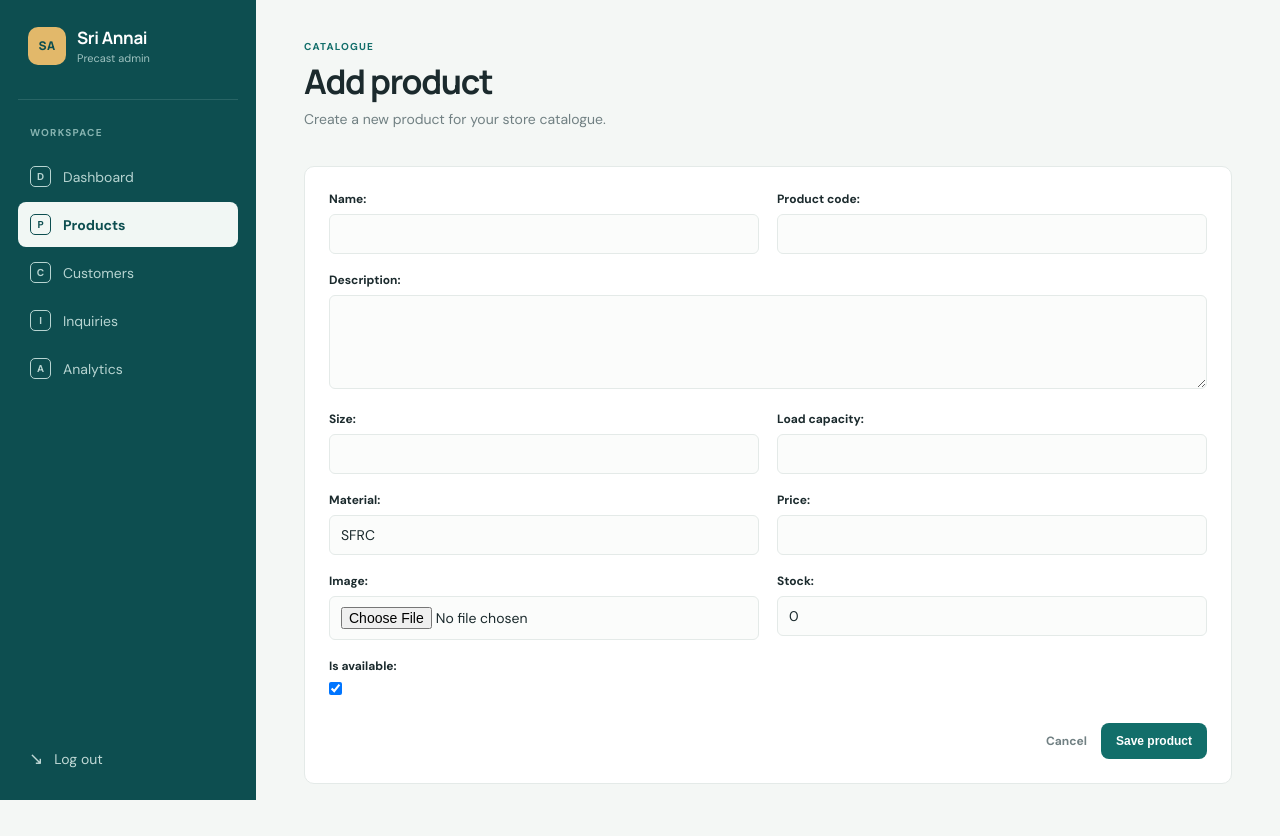
After one commit to srirajaguru/ecommerce---platform, a Django app: page /dashboard/products/add/ in a window 1280 px wide. The commit adds this page. Run offline with Django 5.2, Linux system fonts and the light colour scheme; a user stored in the database is signed in.

Commit message:
feat : Update the admin dashboard to add product

```diff
--- a/config/dashboard/urls.py
+++ b/config/dashboard/urls.py
@@ -10,5 +10,30 @@ urlpatterns = [
         views.dashboard_view,
         name='dashboard'
     ),
+    path(
+        'dashboard/products/',
+        views.products_view,
+        name='dashboard_products'
+    ),
+    path(
+        'dashboard/products/add/',
+        views.product_add_view,
+        name='dashboard_product_add'
+    ),
+    path(
+        'dashboard/customers/',
+        views.customers_view,
+        name='dashboard_customers'
+    ),
+    path(
+        'dashboard/inquiries/',
+        views.inquiries_view,
+        name='dashboard_inquiries'
+    ),
+    path(
+        'dashboard/analytics/',
+        views.analytics_view,
+        name='dashboard_analytics'
+    ),
 
 ]
--- a/config/dashboard/views.py
+++ b/config/dashboard/views.py
@@ -1,8 +1,9 @@
 from django.contrib.auth.decorators import user_passes_test
 from django.contrib.auth import get_user_model
-from django.shortcuts import render
+from django.shortcuts import redirect, render
 
 from product.models import Product
+from product.forms import ProductForm
 from order.models import OrderInquiry
 
 
@@ -55,3 +56,50 @@ def dashboard_view(request):
         'dashboard/dashboard.html',
         context
     )
+
+
+@user_passes_test(is_admin, login_url='login')
+def products_view(request):
+    products = Product.objects.order_by('name')
+    return render(request, 'dashboard/products.html', {'products': products})
+
+
+@user_passes_test(is_admin, login_url='login')
+def product_add_view(request):
+    if request.method == 'POST':
+        form = ProductForm(request.POST, request.FILES)
+        if form.is_valid():
+            form.save()
+            return redirect('dashboard_products')
+    else:
+        form = ProductForm()
+
+    return render(request, 'dashboard/product_add.html', {'form': form})
+
+
+@user_passes_test(is_admin, login_url='login')
+def customers_view(request):
+    customers = User.objects.order_by('username')
+    return render(request, 'dashboard/customers.html', {'customers': customers})
+
+
+@user_passes_test(is_admin, login_url='login')
+def inquiries_view(request):
+    inquiries = OrderInquiry.objects.select_related('user').order_by('-created_at')
+    return render(request, 'dashboard/inquiries.html', {'inquiries': inquiries})
+
+
+@user_passes_test(is_admin, login_url='login')
+def analytics_view(request):
+    context = {
+        'total_products': Product.objects.count(),
+        'available_products': Product.objects.filter(is_available=True).count(),
+        'total_customers': User.objects.count(),
+        'verified_customers': User.objects.filter(is_email_verified=True).count(),
+        'total_inquiries': OrderInquiry.objects.count(),
+        'pending_inquiries': OrderInquiry.objects.filter(status='pending').count(),
+        'contacted_inquiries': OrderInquiry.objects.filter(status='contacted').count(),
+        'confirmed_inquiries': OrderInquiry.objects.filter(status='confirmed').count(),
+        'cancelled_inquiries': OrderInquiry.objects.filter(status='cancelled').count(),
+    }
+    return render(request, 'dashboard/analytics.html', context)
--- /dev/null
+++ b/config/product/forms.py
@@ -0,0 +1,23 @@
+from django import forms
+
+from .models import Product
+
+
+class ProductForm(forms.ModelForm):
+    class Meta:
+        model = Product
+        fields = (
+            'name',
+            'product_code',
+            'description',
+            'size',
+            'load_capacity',
+            'material',
+            'price',
+            'image',
+            'stock',
+            'is_available',
+        )
+        widgets = {
+            'description': forms.Textarea(attrs={'rows': 4}),
+        }
--- a/config/static/dashboard.css
+++ b/config/static/dashboard.css
@@ -59,6 +59,20 @@ body { min-height: 100vh; color: var(--ink); background: var(--canvas); font-fam
 .card-header p:last-child { color: var(--muted); font-size: 11px; margin-top: 5px; }
 .view-link { color: var(--teal); font-size: 11px; font-weight: 700; padding-top: 4px; text-decoration: none; white-space: nowrap; }
 .view-link span { font-size: 15px; margin-left: 4px; }
+.dashboard-action { align-items: center; background: var(--teal); border: 0; border-radius: 8px; color: #fff; display: inline-flex; font-size: 12px; font-weight: 700; gap: 8px; padding: 11px 15px; text-decoration: none; }
+.dashboard-action:hover { background: var(--deep-teal); }
+.form-card { padding: 24px; }
+.product-form label { color: var(--ink); display: block; font-size: 12px; font-weight: 700; margin-bottom: 7px; }
+.form-grid { display: grid; gap: 18px; grid-template-columns: repeat(2, minmax(0, 1fr)); }
+.form-field-wide { grid-column: 1 / -1; }
+.product-form input, .product-form textarea, .product-form select { background: #fbfcfb; border: 1px solid var(--line); border-radius: 6px; color: var(--ink); font: inherit; padding: 10px 11px; width: 100%; }
+.product-form input[type="checkbox"] { width: auto; }
+.product-form textarea { resize: vertical; }
+.product-form input:focus, .product-form textarea:focus, .product-form select:focus { border-color: var(--teal); outline: 2px solid rgba(18, 110, 106, .14); }
+.form-error { color: #b95745; display: block; font-size: 11px; margin-top: 5px; }
+.form-actions { align-items: center; display: flex; gap: 14px; justify-content: flex-end; margin-top: 24px; }
+.button-secondary-link { color: var(--muted); font-size: 12px; font-weight: 700; text-decoration: none; }
+.button-secondary-link:hover { color: var(--ink); }
 .table-container { overflow-x: auto; }
 table { border-collapse: collapse; min-width: 460px; width: 100%; }
 th { background: #fbfcfb; color: #8a9998; font-size: 10px; font-weight: 700; letter-spacing: .07em; padding: 11px 22px; text-align: left; text-transform: uppercase; }
@@ -76,4 +90,5 @@ td small { color: #99a6a5; display: block; font-size: 10px; margin-top: 3px; }
 .empty { color: #8a9998; padding: 28px 22px; text-align: center; }
 @media (max-width: 1050px) { .main-content { padding: 32px 28px; } .stats-grid { grid-template-columns: repeat(2, 1fr); } }
 @media (max-width: 760px) { .sidebar { height: auto; padding: 15px; position: static; width: 100%; } .brand { padding: 0 4px 16px; } .sidebar-nav { display: flex; gap: 5px; overflow-x: auto; padding: 14px 0 4px; } .nav-label, .help-panel { display: none; } .nav-item { flex: 0 0 auto; margin: 0; padding: 9px 10px; } .sidebar-bottom { display: none; } .main-content { margin-left: 0; padding: 28px 18px 40px; } .top-header { gap: 22px; margin-bottom: 28px; } .admin-profile { align-self: flex-start; } .admin-profile > div:last-child { display: none; } .dashboard-grid { grid-template-columns: 1fr; } }
+@media (max-width: 600px) { .form-grid { grid-template-columns: 1fr; } .form-field-wide { grid-column: auto; } .top-header .dashboard-action { align-self: flex-start; } }
 @media (max-width: 460px) { .stats-grid { gap: 10px; } .stat-card { min-height: 125px; padding: 16px 14px; } .stat-content h2 { font-size: 25px; margin-top: 11px; } .stat-content small { font-size: 10px; } .stat-icon { display: none; } .top-header h1 { font-size: 24px; } }
--- /dev/null
+++ b/config/templates/dashboard/product_add.html
@@ -0,0 +1,43 @@
+{% load static %}
+<!DOCTYPE html>
+<html lang="en">
+<head>
+    <meta charset="UTF-8">
+    <meta name="viewport" content="width=device-width, initial-scale=1.0">
+    <title>Add product | Sri Annai Precast</title>
+    <link rel="stylesheet" href="{% static 'dashboard.css' %}">
+</head>
+<body>
+    <aside class="sidebar">
+        <div class="brand"><div class="brand-mark">SA</div><div><h2>Sri Annai</h2><span>Precast admin</span></div></div>
+        <nav class="sidebar-nav" aria-label="Main navigation">
+            <p class="nav-label">Workspace</p>
+            <a href="{% url 'dashboard' %}" class="nav-item"><span class="nav-icon">D</span> Dashboard</a>
+            <a href="{% url 'dashboard_products' %}" class="nav-item active"><span class="nav-icon">P</span> Products</a>
+            <a href="{% url 'dashboard_customers' %}" class="nav-item"><span class="nav-icon">C</span> Customers</a>
+            <a href="{% url 'dashboard_inquiries' %}" class="nav-item"><span class="nav-icon">I</span> Inquiries</a>
+            <a href="{% url 'dashboard_analytics' %}" class="nav-item"><span class="nav-icon">A</span> Analytics</a>
+        </nav>
+        <div class="sidebar-bottom"><a href="{% url 'logout' %}" class="logout-btn"><span>↗</span> Log out</a></div>
+    </aside>
+    <main class="main-content">
+        <header class="top-header"><div><p class="eyebrow">Catalogue</p><h1>Add product</h1><p class="header-copy">Create a new product for your store catalogue.</p></div></header>
+        <section class="dashboard-card form-card">
+            <form method="post" enctype="multipart/form-data" class="product-form">
+                {% csrf_token %}
+                {{ form.non_field_errors }}
+                <div class="form-grid">
+                    {% for field in form %}
+                        <div class="form-field{% if field.name == 'description' %} form-field-wide{% endif %}">
+                            {{ field.label_tag }}
+                            {{ field }}
+                            {% for error in field.errors %}<small class="form-error">{{ error }}</small>{% endfor %}
+                        </div>
+                    {% endfor %}
+                </div>
+                <div class="form-actions"><a href="{% url 'dashboard_products' %}" class="button-secondary-link">Cancel</a><button type="submit" class="dashboard-action">Save product</button></div>
+            </form>
+        </section>
+    </main>
+</body>
+</html>
```
Also changed, not shown: config/templates/dashboard/analytics.html (added, +12 -0 lines), config/templates/dashboard/customers.html (added, +23 -0 lines), config/templates/dashboard/dashboard.html (+6 -6 lines), config/templates/dashboard/inquiries.html (added, +11 -0 lines), config/templates/dashboard/products.html (added, +30 -0 lines), config/db.sqlite3.
